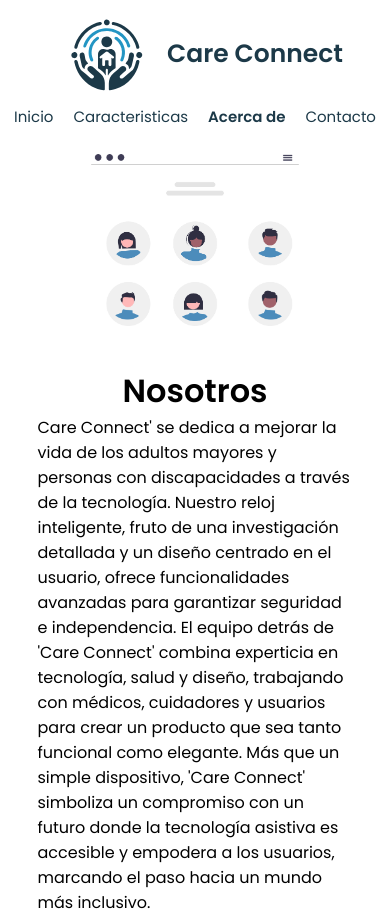
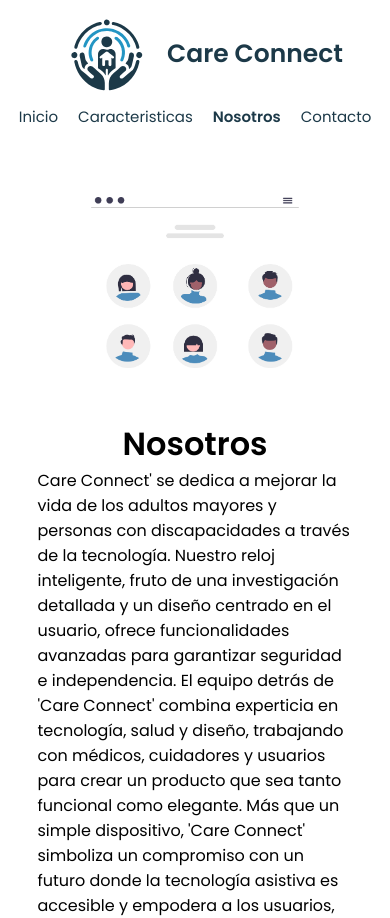
Before and after one commit to crxsx0/Care-Connect, a website: page views/nosotros.html in a window 390 px wide. Shown: the top 918 px of the page. Drawn offline with Linux system fonts and the light colour scheme.

Commit message:
fix bug nosotros

```diff
--- a/style.scss
+++ b/style.scss
@@ -186,7 +186,7 @@ footer{
 
 .nosotros{
     display: flex;
-    height: 85vh;
+    height: 100%;
     justify-content: center;
     align-items: center;
     max-width: 100%;
@@ -240,6 +240,12 @@ footer{
 
 /* Mobile */
 @media screen and (max-width: 767px) {
+
+    body{
+        display: flex;
+        flex-direction: column;
+    }
+
     header{
         display: flex;
         flex-direction: column;
@@ -269,6 +275,7 @@ footer{
 
             img{
                 width: 80%;
+                max-height: 70%;
             }
 
             div{
@@ -323,13 +330,13 @@ footer{
         flex-direction: column;
     }
 
-    main{
-        min-height: 100%;
     .nosotros{
         display: flex;
         flex-direction: column;
         margin-top: 10px;
         margin-bottom: 20px;
+
+        gap: 10px;
         img{
             width: 80%;
         }
@@ -350,4 +357,3 @@ footer{
         }
     }
 }
-}
--- a/views/nosotros.html
+++ b/views/nosotros.html
@@ -16,7 +16,7 @@
         <nav>
             <li><a href="../index.html">Inicio</a></li>
             <li><a href="#caracteristicas">Caracteristicas</a></li>
-            <li><a href="#" class="bold">Acerca de</a></li>
+            <li><a href="#" class="bold">Nosotros</a></li>
             <li><a href="#">Contacto</a></li>
         </nav>
     </header>
```
Also changed, not shown: index.html (+1 -1 lines), estilos.css, 1 other file. Lines whose indentation alone changed are shown as unchanged.
